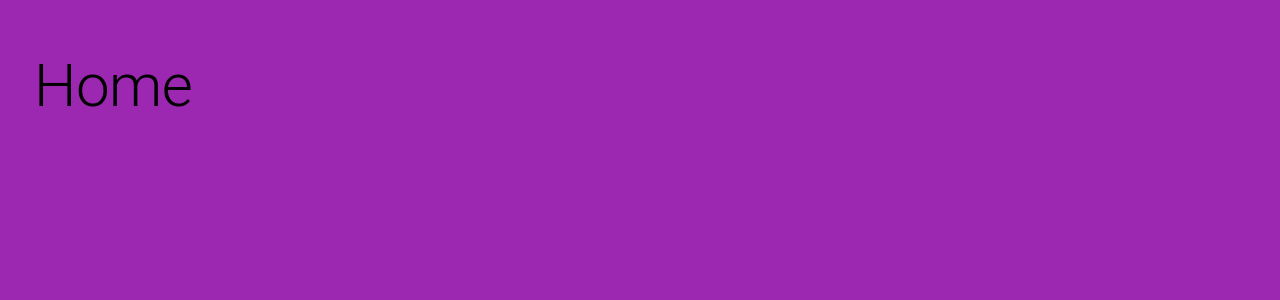
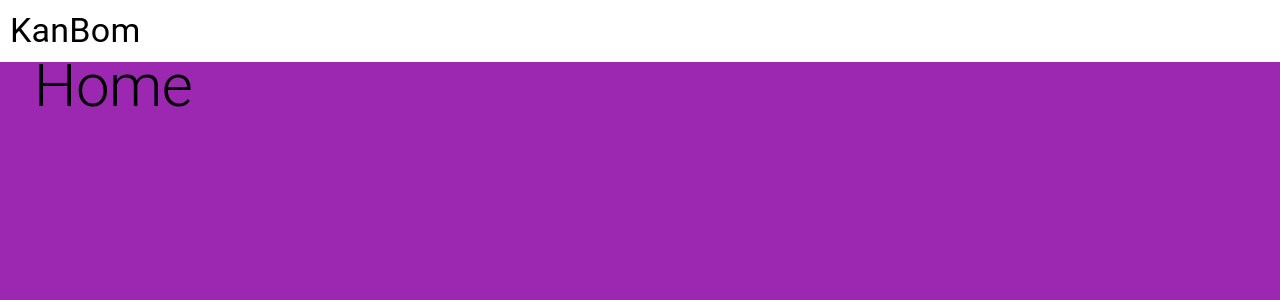
Before and after one commit to MuryloSaladino/KanBoschFront, a React (Vite) app: page /home in a window 1280 px wide. Shown: the top 300 px of the page. Built offline with nearby package versions, Linux system fonts and the light colour scheme.

Commit message:
Testing Header in Home page

```diff
--- a/src/components/Header/index.tsx
+++ b/src/components/Header/index.tsx
@@ -1,9 +1,9 @@
-import { Box } from "@mui/material";
+import { Box, Typography } from "@mui/material";
 
 export default function Header() {
     return(
-        <Box position="fixed">
-
+        <Box position="fixed" p={'10px'} bgcolor={'white'} width={'100vw'}>
+            <Typography variant="h4">KanBom</Typography>
         </Box>
     )
 }
--- a/src/pages/public/Home/index.tsx
+++ b/src/pages/public/Home/index.tsx
@@ -4,7 +4,7 @@ import PageEnveloper from "../../../components/PageEnveloper";
 export default function Home() {
 
     return (
-        <PageEnveloper>
+        <PageEnveloper noHeader={false}>
             <Typography variant="h2">Home</Typography>
         </PageEnveloper>
     )
```
